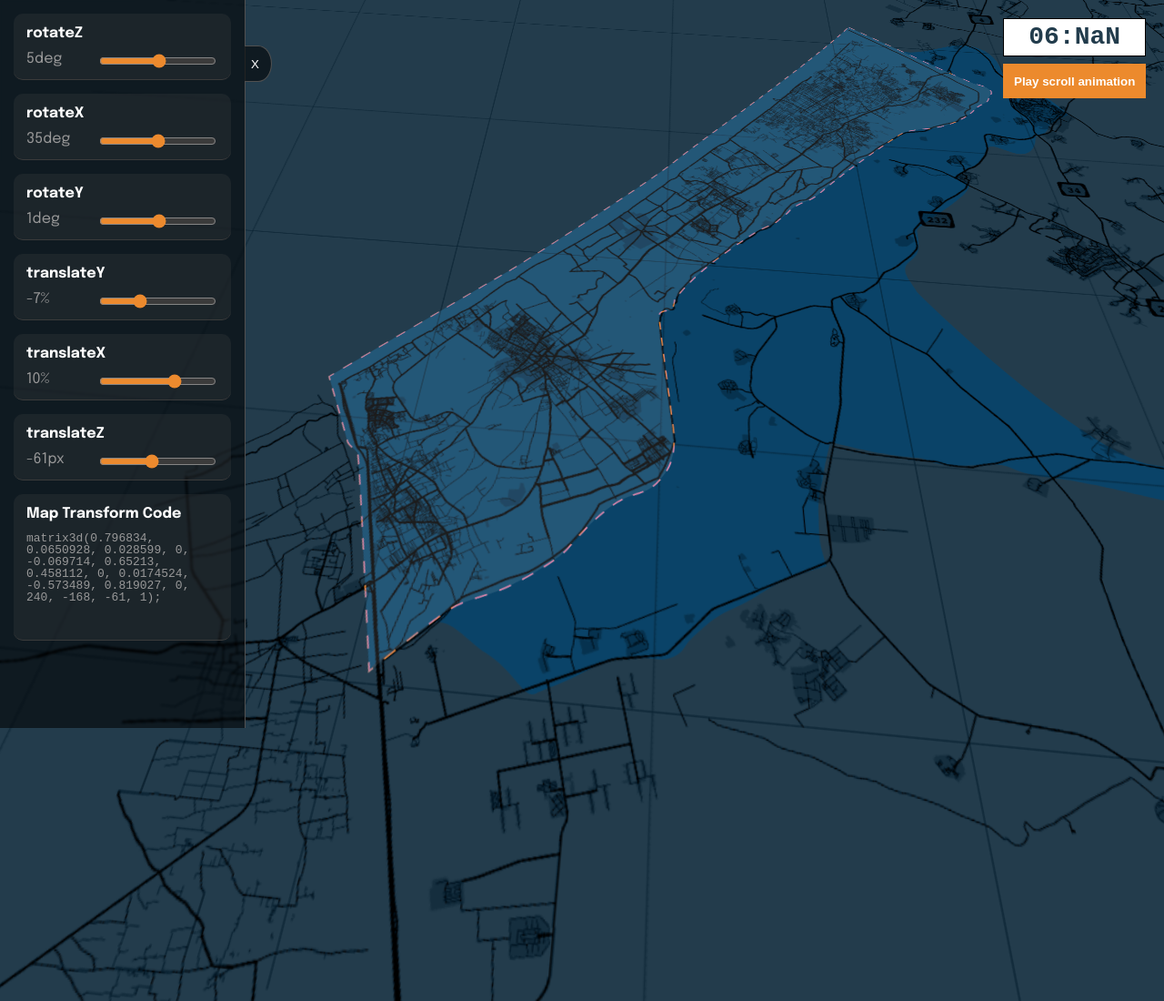
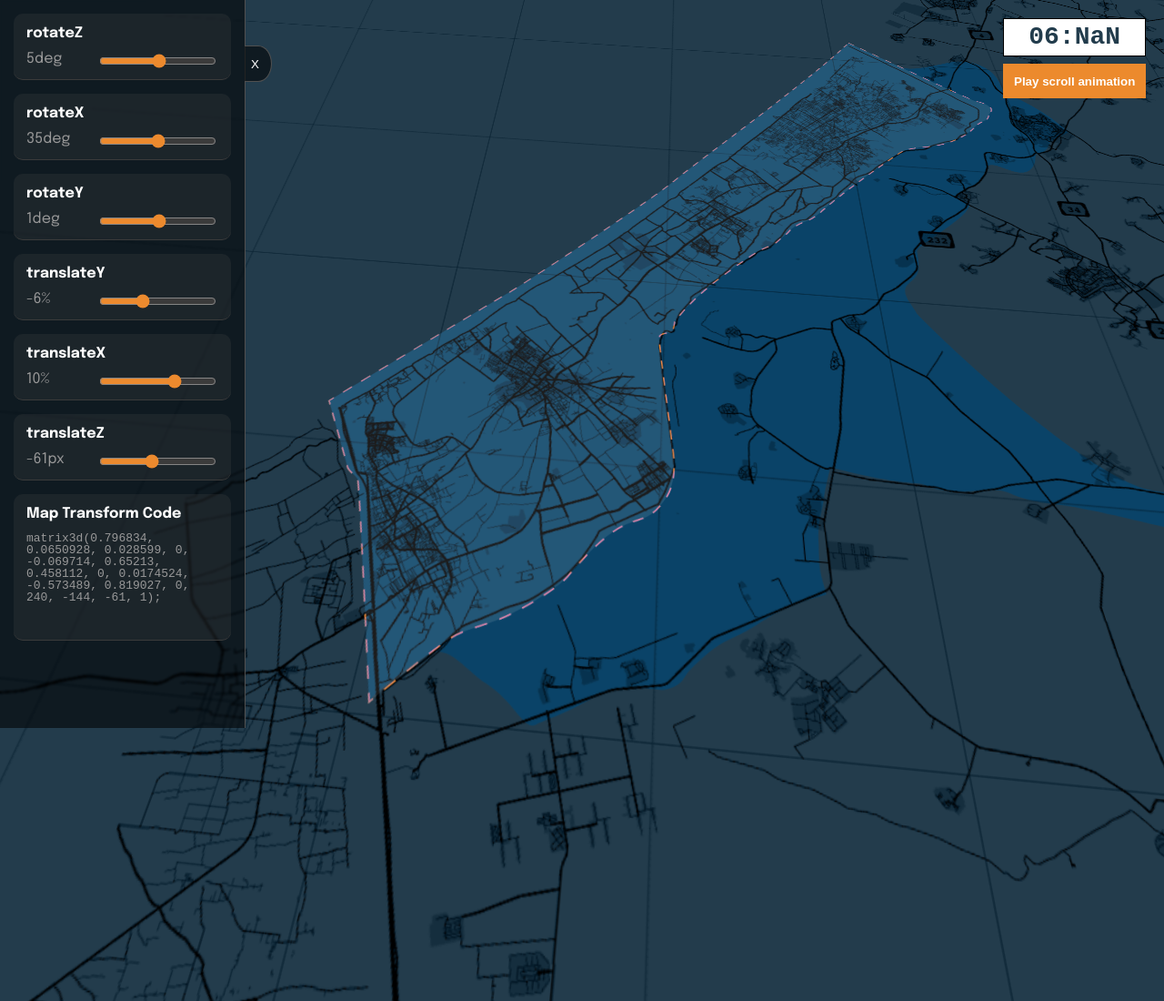
Before and after one commit to pitzbro/3d-labs, a plain HTML site: page css-3d-map/index.html in a window 1280 px wide. Shown: the top 1100 px of the page at 91% size. Drawn offline with Linux system fonts and the light colour scheme.

Commit message:
fix to defaul values

```diff
--- a/css-3d-map/index.html
+++ b/css-3d-map/index.html
@@ -55,8 +55,8 @@
             <section>
                 <h2>translateY</h2>
                 <label for="tY">
-                    <span>-7%</span>
-                    <input value="-7" class="gui-input" type="range" name="tY" min="-20" max="20" />
+                    <span>-6%</span>
+                    <input value="-6" class="gui-input" type="range" name="tY" min="-20" max="20" />
                 </label>
             </section>
 
```
